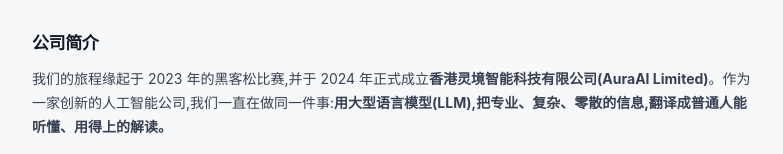
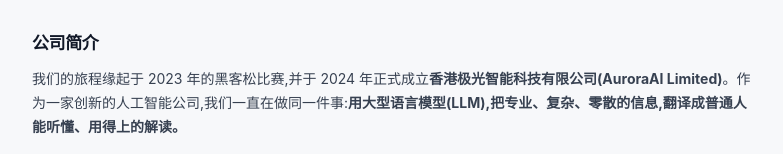
Before and after one commit to feng5166/stocktell, a Next.js app: page /about in a window 1280 px wide. Shown: the part 176-330 px from the top of the page, without its empty margins (248-1031 px from the left). Built offline with nearby package versions, Linux system fonts and the light colour scheme; no server answers.

Commit message:
chore(about): 公司名更新为 香港极光智能科技有限公司(AuroraAI Limited)
正文 + metadata 两处法人名统一从 灵境/AuraAI 改为 极光/AuroraAI。

Co-Authored-By: Claude Opus 4.8 (1M context) <noreply@anthropic.com>

```diff
--- a/src/app/about/page.tsx
+++ b/src/app/about/page.tsx
@@ -5,7 +5,7 @@ import { FeedbackLink } from "@/components/FeedbackLink";
 export const metadata = {
   title: "关于我们 · StockTell",
   description:
-    "StockTell:用 AI 把复杂的市场与产业链信息,翻译成普通散户能懂的解读。香港灵境智能科技(AuraAI Limited)出品。",
+    "StockTell:用 AI 把复杂的市场与产业链信息,翻译成普通散户能懂的解读。香港极光智能科技(AuroraAI Limited)出品。",
 };
 
 const TIMELINE = [
@@ -40,7 +40,7 @@ export default function AboutPage() {
         <Section title="公司简介">
           <p>
             我们的旅程缘起于 2023 年的黑客松比赛,并于 2024 年正式成立
-            <b>香港灵境智能科技有限公司(AuraAI Limited)</b>。作为一家创新的人工智能公司,我们一直在做同一件事:
+            <b>香港极光智能科技有限公司(AuroraAI Limited)</b>。作为一家创新的人工智能公司,我们一直在做同一件事:
             <b>用大型语言模型(LLM),把专业、复杂、零散的信息,翻译成普通人能听懂、用得上的解读。</b>
           </p>
           <p>
```
